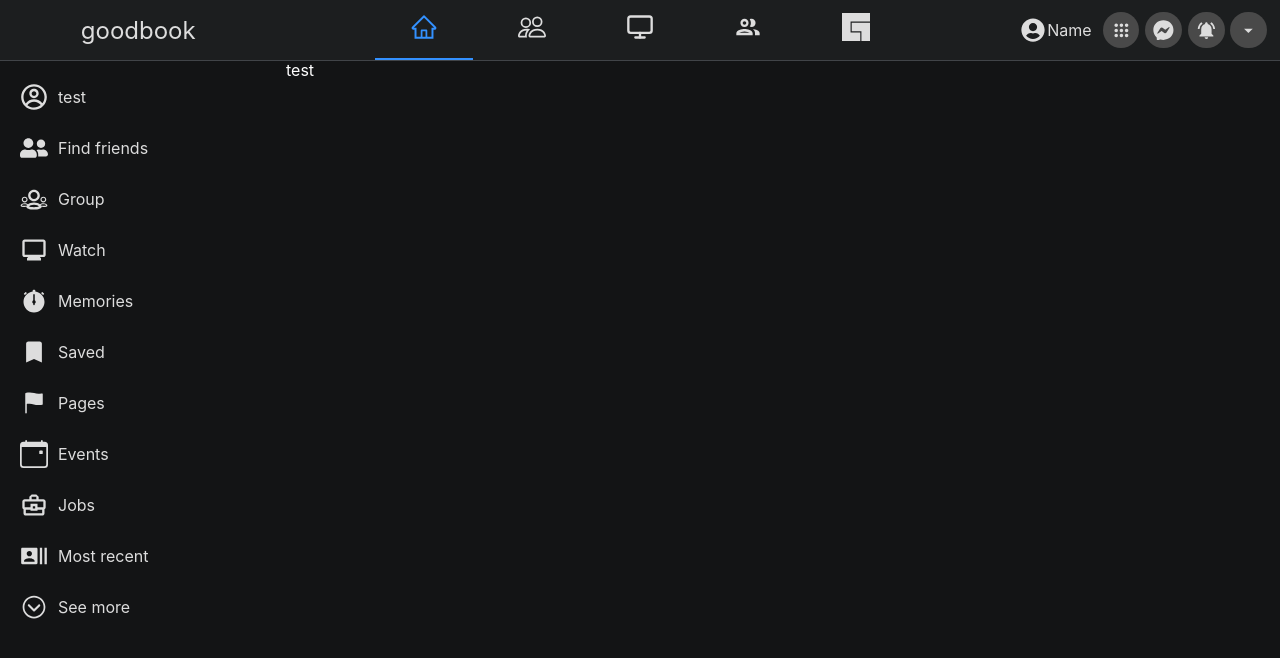
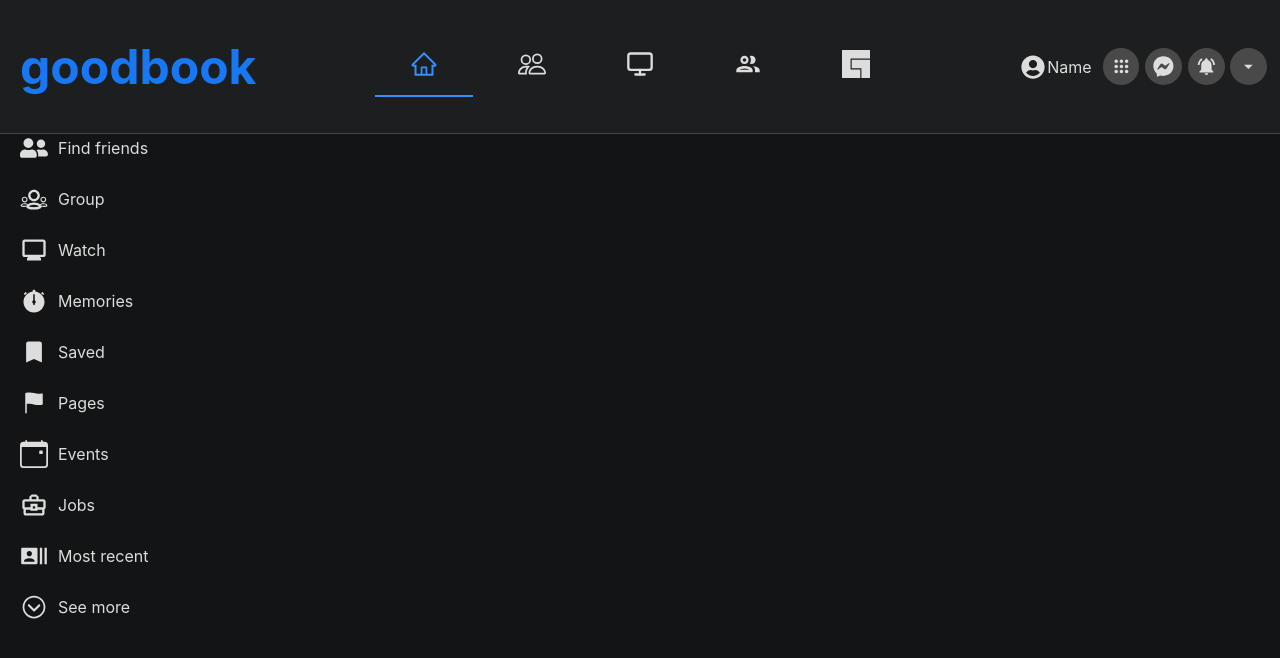
Before and after one commit to Naoto-110616/Goodbook_react-app, a React (Create React App) app in the folder goodbook-react/: page /home in a window 1280 px wide. Shown: the top 658 px of the page. Built offline with nearby package versions, Linux system fonts and the light colour scheme.

Commit message:
fix tagName

```diff
--- a/goodbook-react/src/components/Layout/Header/Header.js
+++ b/goodbook-react/src/components/Layout/Header/Header.js
@@ -5,7 +5,7 @@ import SubNavigation from "./SubNavigation";
 const Header = (props) => {
 	return (
 		<header>
-			<div className={classes.logo}>goodbook</div>
+			<h1 className={classes.logo}>goodbook</h1>
 			<MainNavigation />
 			<SubNavigation />
 		</header>
```
